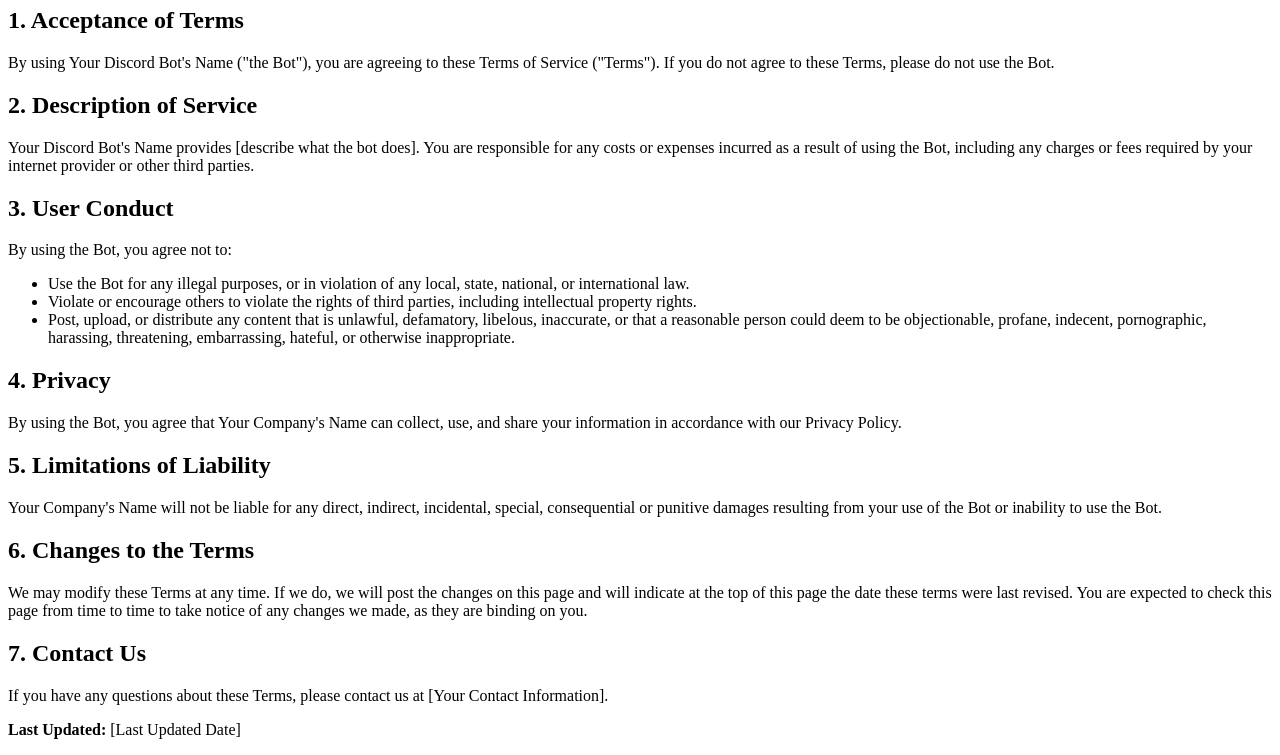
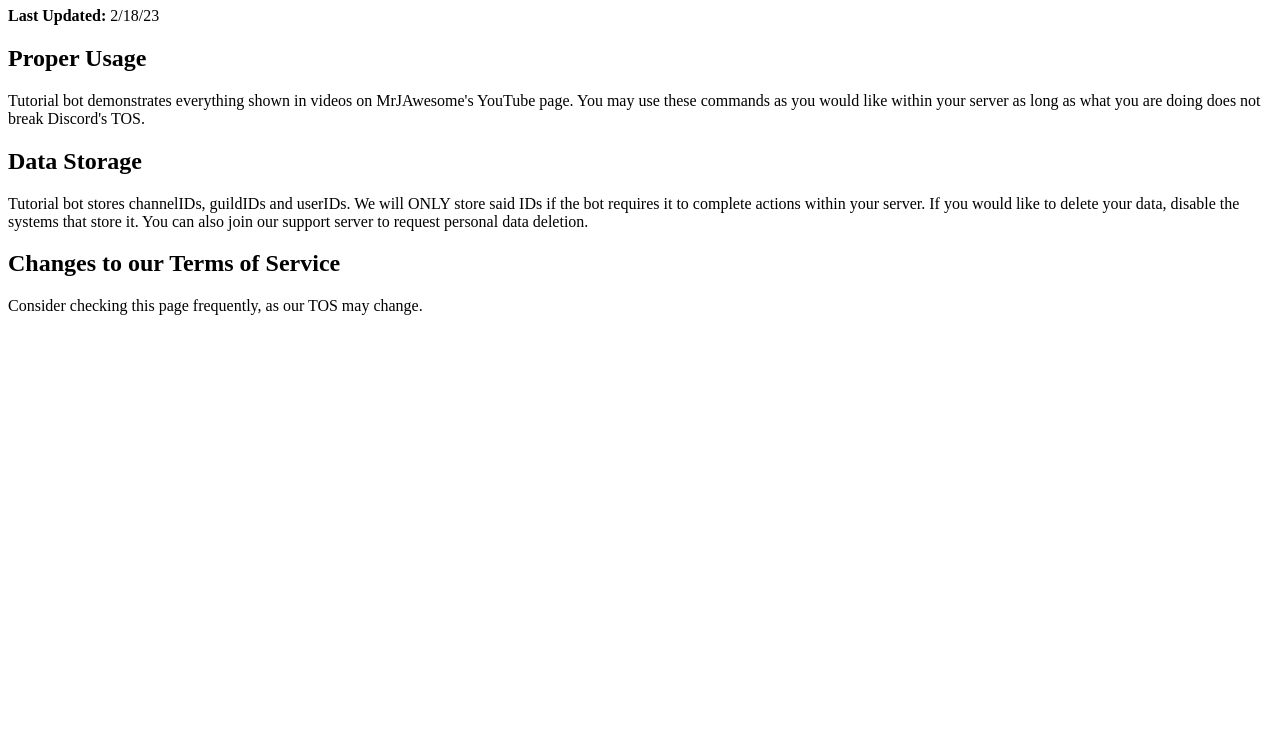
Before and after one commit to FiziQaiser/AnzuBotTOS, a plain HTML site: page index.html in a window 1280 px wide. Shown: the part 73-828 px from the top of the page. After the commit the page ends 800 px from the top, so only its background shows below. Drawn offline with Linux system fonts and the light colour scheme.

Commit message:
Update index.html

```diff
--- a/index.html
+++ b/index.html
@@ -1,36 +1,19 @@
 <!DOCTYPE html>
 <html>
 <head>
-    <title>Terms of Service for Your Discord Bot's Name</title>
+    <title>Tutorial Bot Terms of Service</title>
 </head>
 <body>
-    <h1>Terms of Service for Your Discord Bot's Name</h1>
-    <h2>1. Acceptance of Terms</h2>
-    <p>By using Your Discord Bot's Name ("the Bot"), you are agreeing to these Terms of Service ("Terms"). If you do not agree to these Terms, please do not use the Bot.</p>
+    <h1>Tutorial Bot Terms of Service</h1>
+    <p><strong>Last Updated:</strong> 2/18/23</p>
 
-    <h2>2. Description of Service</h2>
-    <p>Your Discord Bot's Name provides [describe what the bot does]. You are responsible for any costs or expenses incurred as a result of using the Bot, including any charges or fees required by your internet provider or other third parties.</p>
+    <h2>Proper Usage</h2>
+    <p>Tutorial bot demonstrates everything shown in videos on MrJAwesome's YouTube page. You may use these commands as you would like within your server as long as what you are doing does not break Discord's TOS.</p>
 
-    <h2>3. User Conduct</h2>
-    <p>By using the Bot, you agree not to:</p>
-    <ul>
-        <li>Use the Bot for any illegal purposes, or in violation of any local, state, national, or international law.</li>
-        <li>Violate or encourage others to violate the rights of third parties, including intellectual property rights.</li>
-        <li>Post, upload, or distribute any content that is unlawful, defamatory, libelous, inaccurate, or that a reasonable person could deem to be objectionable, profane, indecent, pornographic, harassing, threatening, embarrassing, hateful, or otherwise inappropriate.</li>
-    </ul>
+    <h2>Data Storage</h2>
+    <p>Tutorial bot stores channelIDs, guildIDs and userIDs. We will ONLY store said IDs if the bot requires it to complete actions within your server. If you would like to delete your data, disable the systems that store it. You can also join our support server to request personal data deletion.</p>
 
-    <h2>4. Privacy</h2>
-    <p>By using the Bot, you agree that Your Company's Name can collect, use, and share your information in accordance with our Privacy Policy.</p>
-
-    <h2>5. Limitations of Liability</h2>
-    <p>Your Company's Name will not be liable for any direct, indirect, incidental, special, consequential or punitive damages resulting from your use of the Bot or inability to use the Bot.</p>
-
-    <h2>6. Changes to the Terms</h2>
-    <p>We may modify these Terms at any time. If we do, we will post the changes on this page and will indicate at the top of this page the date these terms were last revised. You are expected to check this page from time to time to take notice of any changes we made, as they are binding on you.</p>
-
-    <h2>7. Contact Us</h2>
-    <p>If you have any questions about these Terms, please contact us at [Your Contact Information].</p>
-
-    <p><b>Last Updated:</b> [Last Updated Date]</p>
+    <h2>Changes to our Terms of Service</h2>
+    <p>Consider checking this page frequently, as our TOS may change.</p>
 </body>
 </html>
```
